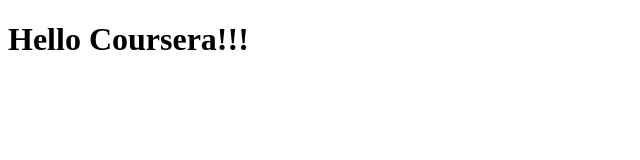
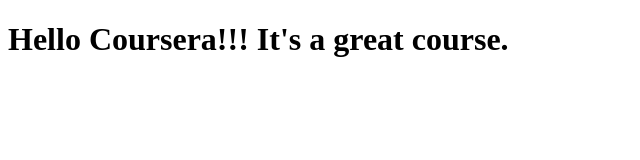
Before and after one commit to ZarkoRunjevac/coursera-test, a plain HTML site: page site/index.html in a window 1280 px wide. Shown: the whole page, without its empty margins (0-640 px from the left). Drawn offline with Linux system fonts and the light colour scheme.

Commit message:
Small addition to our page content.

```diff
--- a/site/index.html
+++ b/site/index.html
@@ -4,6 +4,6 @@
         <title> Hello Coursera!!!</title>
     </head>
     <body>
-        <h1>Hello Coursera!!!</h1>
+        <h1>Hello Coursera!!! It's a great course. </h1>
     </body>
 </html>
```
